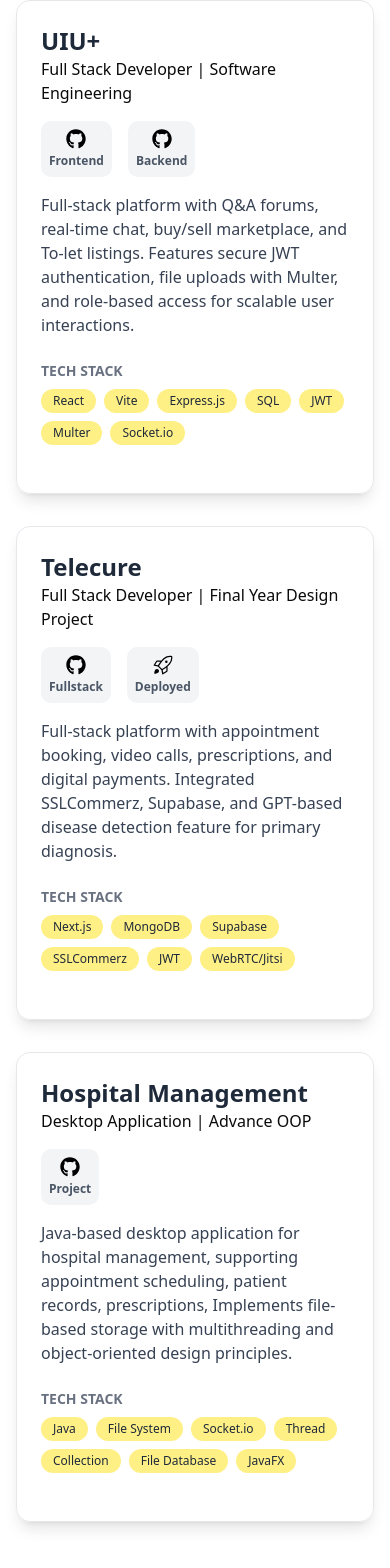
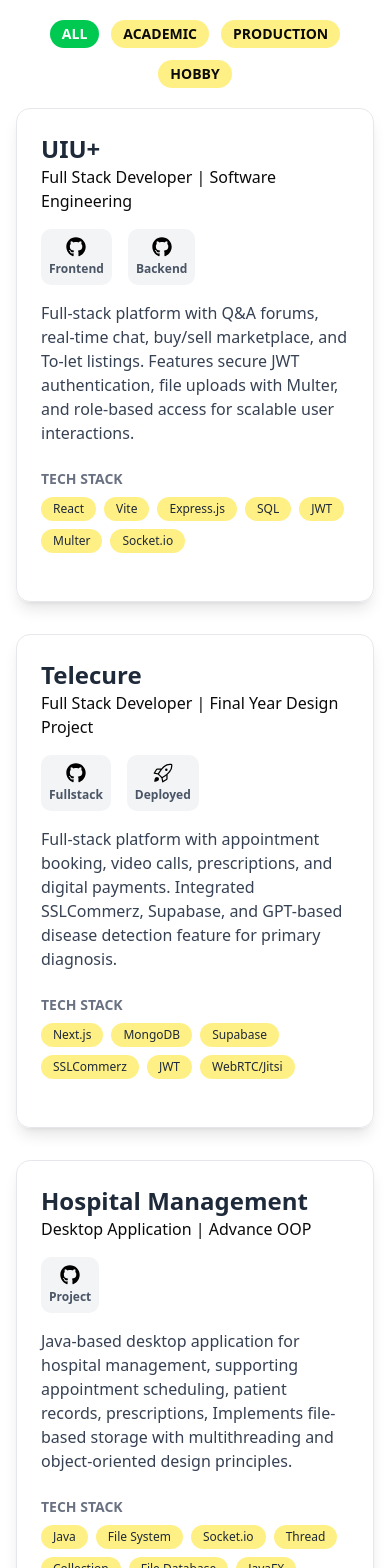
Before and after one commit to dksaddy/msadik, a Next.js app: page / in a window 390 px wide. Shown: the part 5244-6812 px from the top of the page. Built offline with nearby package versions, Linux system fonts and the light colour scheme.

Commit message:
Project Category added with design and responsiveness

```diff
--- a/app/components/Project.jsx
+++ b/app/components/Project.jsx
@@ -1,4 +1,5 @@
 "use client"
+import { useState } from "react"
 import { motion } from "framer-motion"
 import SectionHeader from '../helper/SectionHeader';
 import { GoRocket } from "react-icons/go";
@@ -6,6 +7,8 @@
 import { containerVariants, itemVariants } from "../utils/SpanAnimation";
 
 export default function Projects() {
+  const [selectedCategory, setSelectedCategory] = useState("all");
+
   const projects = [
     {
       title: "UIU+",
@@ -16,6 +19,7 @@
         frontend: "https://github.com/dksaddy/frontend",
         backend: "https://github.com/dksaddy/backend",
       },
+      category: "academic"
     },
     {
       title: "Telecure",
@@ -26,6 +30,7 @@
         fullstack: "https://github.com/dksaddy/telecure",
         "Deployed": "https://telecure.vercel.app"
       },
+      category: "academic"
     },
     {
       title: "Hospital Management",
@@ -35,8 +40,37 @@
       githubLinks: {
         Project: "https://github.com/dksaddy/AOOP-Project-",
       },
+      category: "academic"
+    },
+    {
+      title: "Preferito Perfume",
+      role: "Wordpress Developer | Ecommerce Website",
+      description: "Java-based desktop application for hospital management, supporting appointment scheduling, patient records, prescriptions, Implements file-based storage with multithreading and object-oriented design principles.",
+      techStack: ["Java", "File System", "Socket.io", "Thread", "Collection", "File Database", "JavaFX"],
+      githubLinks: {
+        Deployed: "https://preferitoperfume.com",
+      },
+      category: "production"
     },
   ];
+
+  const getButtonClasses = (category) => `
+  px-3 py-1 md:px-4 md:py-2
+  text-sm md:text-base
+  rounded-full font-bold
+  transition-all duration-300
+  "border cursor-pointer"
+  ${selectedCategory === category
+      ? "bg-green-500 text-white border-green-600"
+      : "bg-yellow-200 dark:text-black hover:bg-gray-200 border-gray-300"
+    }
+`;
+
+
+  const filteredProjects =
+    selectedCategory === "all"
+      ? projects
+      : projects.filter((p) => p.category === selectedCategory);
 
   return (
     <section
@@ -45,26 +79,60 @@
     >
       <div className="max-w-7xl mx-auto">
 
-        <SectionHeader header="Featured PROJECTS" tittle="My Works and Collaborations" />
+        <SectionHeader
+          header="Featured PROJECTS"
+          tittle="My Works and Collaborations"
+          mb="mb-5"
+        />
+
+        <div className="flex flex-wrap justify-center gap-3 md:gap-5 mb-5">
+          <button
+            onClick={() => setSelectedCategory("all")}
+            className={getButtonClasses("all")}
+          >
+            ALL
+          </button>
+          <button
+            onClick={() => setSelectedCategory("academic")}
+            className={getButtonClasses("academic")}
+          >
+            ACADEMIC
+          </button>
+          <button
+            onClick={() => setSelectedCategory("production")}
+            className={getButtonClasses("production")}
+          >
+            PRODUCTION
+          </button>
+          <button
+            onClick={() => setSelectedCategory("hobby")}
+            className={getButtonClasses("hobby")}
+          >
+            HOBBY
+          </button>
+        </div>
+
 
         <div className="grid gap-8 md:grid-cols-2">
-          {projects.map((project, idx) => (
+          {filteredProjects.map((project, idx) => (
             <motion.div
               key={idx}
               className="group relative"
               initial={{ opacity: 0, x: idx % 2 === 0 ? -80 : 80 }}
               whileInView={{ opacity: 1, x: 0 }}
-              transition={{ duration: 1, ease: 'easeOut', delay: 0.2 }}
+              transition={{ duration: 1, ease: "easeOut", delay: 0.2 }}
             >
-
               <div className="relative h-full rounded-xl border border-gray-200 shadow-lg hover:shadow-xl transition-all duration-300 group-hover:-translate-y-1 overflow-hidden">
                 <div className="p-6">
-
                   <div className="flex flex-col md:flex-row md:items-start md:justify-between gap-4 mb-4">
                     {/* Title + Role */}
                     <div>
-                      <h3 className="text-2xl font-bold text-gray-800 dark:text-foreground">{project.title}</h3>
-                      <p className="text-gary-600 font-medium dark:text-foreground">{project.role}</p>
+                      <h3 className="text-2xl font-bold text-gray-800 dark:text-foreground">
+                        {project.title}
+                      </h3>
+                      <p className="text-gary-600 font-medium dark:text-foreground">
+                        {project.role}
+                      </p>
                     </div>
 
                     {/* GitHub/Deployed Links */}
@@ -78,28 +146,35 @@
                           className="flex flex-col items-center p-2 bg-gray-100 hover:bg-gray-200 rounded-lg transition-colors"
                           aria-label={`${key} code`}
                         >
-                          {key.toLowerCase().includes("live") || key.toLowerCase().includes("deploy") ? (
+                          {key.toLowerCase().includes("live") ||
+                            key.toLowerCase().includes("deploy") ? (
                             <GoRocket className="text-xl text-black" />
                           ) : (
                             <FaGithub className="text-xl text-black" />
                           )}
-                          <span className="mt-1 text-xs text-gray-600 capitalize font-bold">{key}</span>
+                          <span className="mt-1 text-xs text-gray-600 capitalize font-bold">
+                            {key}
+                          </span>
                         </a>
                       ))}
                     </div>
                   </div>
 
-                  <p className="text-gray-700 dark:text-foreground mb-6">{project.description}</p>
+                  <p className="text-gray-700 dark:text-foreground mb-6">
+                    {project.description}
+                  </p>
 
                   <div className="mb-6">
-                    <h4 className="text-sm font-semibold text-gray-500 mb-2">TECH STACK</h4>
+                    <h4 className="text-sm font-semibold text-gray-500 mb-2">
+                      TECH STACK
+                    </h4>
 
                     <motion.div
                       className="flex flex-wrap gap-2"
                       variants={containerVariants}
                       initial="hidden"
                       whileInView="visible"
-                      viewport={{ once: false, amount: 0.5 }} // triggers on scroll in view
+                      viewport={{ once: false, amount: 0.5 }}
                     >
                       {project.techStack.map((tech, i) => (
                         <motion.span
@@ -111,10 +186,7 @@
                         </motion.span>
                       ))}
                     </motion.div>
-
                   </div>
-
-
                 </div>
               </div>
             </motion.div>
--- a/app/components/Skills.jsx
+++ b/app/components/Skills.jsx
@@ -9,7 +9,7 @@
   return (
     <section
       id="skills"
-      className="min-h-screen py-10 px-4 md:px-8 lg:px-10 bg-white overflow-hidden dark:bg-background"
+      className="min-h-screen py-15 px-4 md:px-8 lg:px-10 bg-white overflow-hidden dark:bg-background"
     >
       <div className="max-w-5xl mx-auto">
 
```
